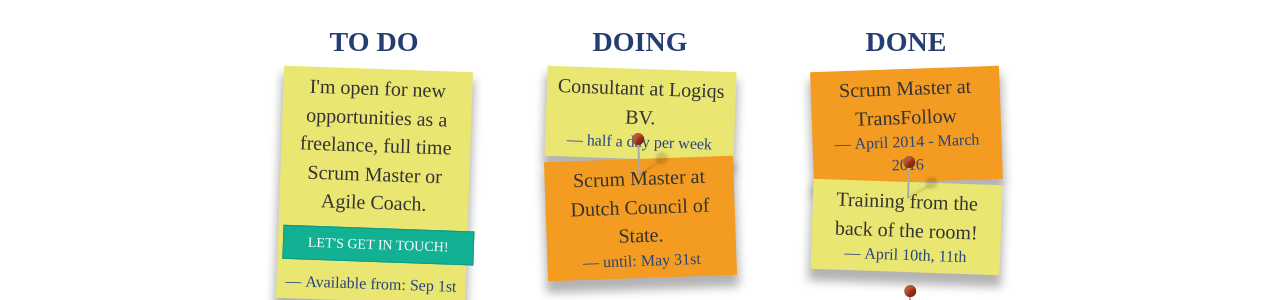
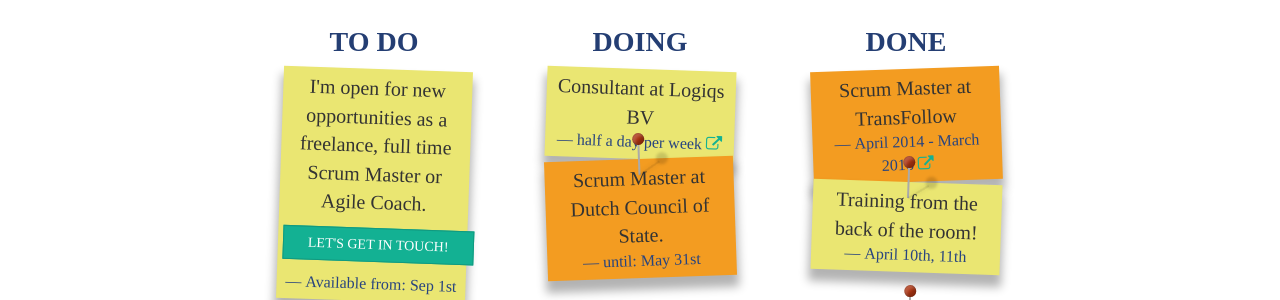
Before and after one commit to serraict/serraict.github.io, a Jekyll site: the page built from index.md, in a window 1280 px wide and 900 px high, scrolled down 746 px. Shown: the part 186-486 px from the top of the window. Built offline with Jekyll 4.4.1, drawn with Linux system fonts in a browser that asks for light colours; nearby versions of some CDN libraries; some web fonts are replaced; some of the changed lines change nothing that is shown.

Commit message:
Add link to some stickies

```diff
--- a/_includes/board.html
+++ b/_includes/board.html
@@ -16,8 +16,10 @@
 <div class="col-md-4 lane">
     <h3>doing</h3>
     <blockquote class="note note-yellow">
-        Consultant at Logiqs BV.
-        <p>half a day per week</p>
+        Consultant at Logiqs BV
+
+        <p>half a day per week
+        {% include ext-link.html href="https://www.logiqs.nl/" %}</p>
     </blockquote>
 
     <blockquote class="note note-orange">
@@ -32,7 +34,7 @@
 
     <blockquote class="note note-orange">
         Scrum Master at TransFollow
-        <p>April 2014 - March 2016</p>
+        <p>April 2014 - March 2016 {% include ext-link.html href="https://www.transfollow.org" %}</p>
     </blockquote>
 
     <blockquote class="note note-yellow">
--- /dev/null
+++ b/_includes/ext-link.html
@@ -0,0 +1,3 @@
+<a href="{{ include.href }}">
+    <i class="fa fa-external-link" aria-hidden="true"> </i>
+</a>
```
